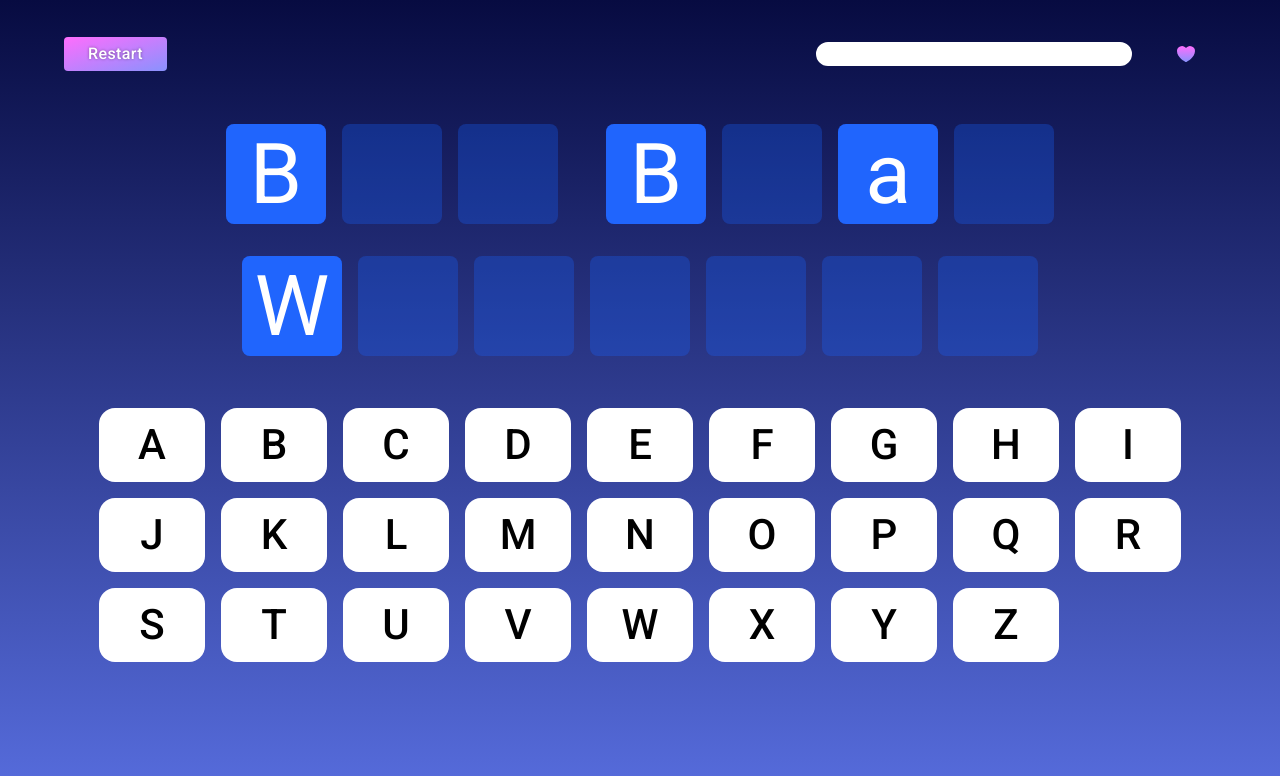
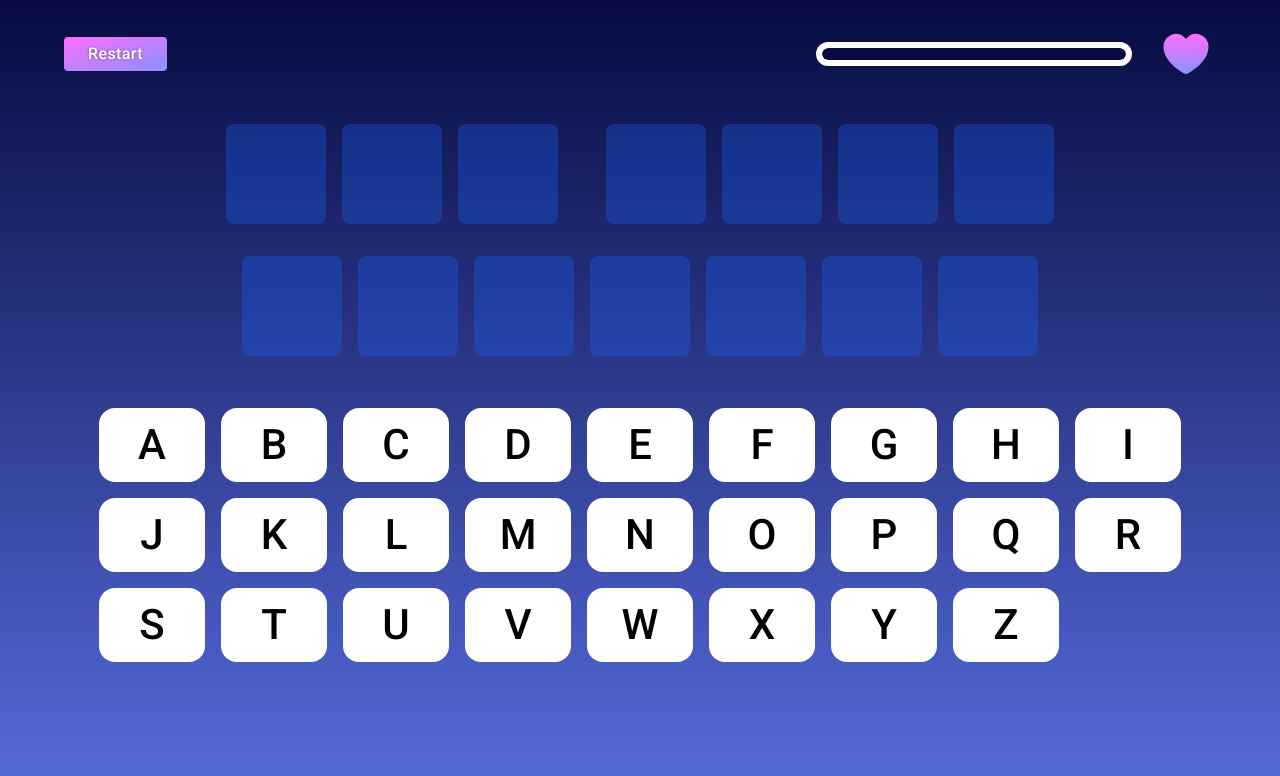
Before and after one commit to danielstephany/flashyQ, a React app: page / in a window 1280 px wide. Shown: the top 776 px of the page. Built offline with nearby package versions, Linux system fonts and the light colour scheme; a web font is replaced by a local one.

Commit message:
hooked up health bar to selections

```diff
--- a/src/components/elements/HealthBar.tsx
+++ b/src/components/elements/HealthBar.tsx
@@ -31,8 +31,8 @@ const HealthBar = styled(HealthBarComp)`
         height: 100%;
         background-color: #070b41;
         position: absolute;
-        right: ${({ healthSlots, currentSlot }) => 100 * (currentSlot / healthSlots)}%;
-        transition: 0.5s ease right;
+        left: calc(${({ healthSlots, currentSlot }) => 100 * (currentSlot / healthSlots)}% - 100%);
+        transition: 0.5s ease;
     }
 ` as typeof HealthBarComp
 
--- a/src/components/layouts/MainLayout.tsx
+++ b/src/components/layouts/MainLayout.tsx
@@ -1,6 +1,5 @@
 import React from 'react'
 import styled from 'styled-components'
-import MainHeader from '@src/components/modules/MainHeader.tsx'
 
 interface iProps {
     children: React.ReactNode,
@@ -14,7 +13,6 @@ const MainLayoutComp: React.ElementType = ({
 
     return (
         <div className={className}>
-            <MainHeader/>
             {children}
         </div>
     )
--- a/src/components/modules/HealthMeter.tsx
+++ b/src/components/modules/HealthMeter.tsx
@@ -35,7 +35,7 @@ const HealthMeterComp: React.ElementType = ({ className, currentSlot }: iProps)
                 <HealthBar healthSlots={5} currentSlot={currentSlot} />
             </div>
             <div className="health__icon">
-                <HeartIcon pulse={pulse} pulseShrink={5 === currentSlot}/>
+                <HeartIcon pulse={pulse} pulseShrink={0 === currentSlot}/>
             </div>
         </div>
     )
--- a/src/components/modules/MainHeader.tsx
+++ b/src/components/modules/MainHeader.tsx
@@ -3,14 +3,13 @@ import styled from 'styled-components'
 import HealthMeter from '@src/components/modules/HealthMeter.tsx'
 import Button from "@src/components/controls/Button.tsx"
 
-const MainHeaderComp: React.ElementType = ({className}) => {
-    const [slot, setSlot] = useState<number>(5)
+const MainHeaderComp: React.ElementType = ({ className, currentSlot }) => {
 
     return (
         <div className={className}>
             <div className='main-header__content'>
                 <Button component="a" href="#">Restart</Button>
-                <HealthMeter currentSlot={slot} />
+                <HealthMeter currentSlot={currentSlot} />
             </div>
         </div>
     )
--- a/src/views/Main/GuessSlots/GuessSlots.tsx
+++ b/src/views/Main/GuessSlots/GuessSlots.tsx
@@ -23,16 +23,16 @@ const parseWordString = (str: string) => {
 
 interface iGuessSlotsProps {
     wordString: string,
-    guessSet: Set<string>
+    selections: Set<string>
 }
 
-const GuessSlots: React.ElementType = ({ wordString, guessSet }: iGuessSlotsProps) => {
+const GuessSlots: React.ElementType = ({ wordString, selections }: iGuessSlotsProps) => {
     const stringArray = useRef(parseWordString(wordString))
 
     const buildGuessSlots = (word: string) => (
         Array.from(word).map((letter: string) => {
-            const isActive = letter ? guessSet.has(letter.toLowerCase()) : false
-            return <GuessSlotItem active={isActive} >{letter}</GuessSlotItem>
+            const isActive = letter ? selections.has(letter.toLowerCase()) : false
+            return <GuessSlotItem active={isActive} >{letter.toUpperCase()}</GuessSlotItem>
         })
     )
 
--- a/src/views/Main/LetterList/LetterList.tsx
+++ b/src/views/Main/LetterList/LetterList.tsx
@@ -2,14 +2,8 @@ import React, { MouseEvent } from 'react'
 import styled from 'styled-components'
 import LetterListButton from "./LetterListButton.tsx"
 
-const LetterListComp: React.ElementType = ({className, setSelections, selections}) => {
+const LetterListComp: React.ElementType = ({ className, handleSelection, selections}) => {
     const letters = ["a","b","c","d","e","f","g","h","i","j","k","l","m","n","o","p","q","r","s","t","u","v","w","x","y","z"];
-
-    const handleSelection = (value: string) => (e: MouseEvent) => {
-        if(!selections.has(value)){
-            setSelections(new Set([value, ...selections]))
-        }
-    }
 
      const displayLetters = () => {
          return letters.map(letter => {
--- a/src/views/Main/LetterList/LetterListButton.tsx
+++ b/src/views/Main/LetterList/LetterListButton.tsx
@@ -27,6 +27,7 @@ const LetterListButton = styled(LetterListButtonComp)`
     &:disabled {
         opacity: 0.5;
         background-color: #dbd8fc;
+        cursor: not-allowed;
     }
     &:hover {
         background-color: #dbd8fc;
--- a/src/views/Main/Main.tsx
+++ b/src/views/Main/Main.tsx
@@ -4,6 +4,7 @@ import Modal from '@src/components/modules/Modal/index.tsx'
 import styled from 'styled-components'
 import GuessSlots from './GuessSlots/index.tsx'
 import LetterList from './LetterList/LetterList.tsx'
+import MainHeader from '@src/components/modules/MainHeader.tsx'
 
 const Box = styled.div`
     height: 500px;
@@ -12,16 +13,27 @@ const Box = styled.div`
 `
 
 const Main = () => {
-    const [selections, setSelections] = useState(new Map())
+    const [selections, setSelections] = useState<Set<string>>(new Set())
+    const [health, setHealth] = useState(5)
+    const [answer, setAnswer] = useState("Big  Bear  Wiggles")
     const [open, setOpen] = useState(false)
 
     const handleClick = () => {
         setOpen(!open)
     }
 
+    const handleSelection = (value: string) => (e: MouseEvent) => {
+        if (answer.indexOf(value) < 0){
+            setHealth(health - 1)
+        }
+        if (!selections.has(value)) {
+            setSelections(new Set([value, ...selections]))
+        }
+    }
+
     return (
         <MainLayout>
-            {/* <button onClick={handleClick}>test</button> */}
+            <MainHeader currentSlot={health}/>
             <Modal open={open}>
                 <Box>
                     <button onClick={handleClick}>Close</button>
@@ -30,8 +42,8 @@ const Main = () => {
                     <textarea></textarea>
                 </Box>
             </Modal>
-            <GuessSlots wordString="Big  Bear  Wiggles" guessSet={new Set(["b", "a", "w"])}/>
-            <LetterList selections={selections} setSelections={setSelections} />
+            <GuessSlots wordString={answer} selections={selections}/>
+            <LetterList selections={selections} handleSelection={handleSelection} />
         </MainLayout>
     )
 }
--- a/tsconfig.json
+++ b/tsconfig.json
@@ -1,6 +1,6 @@
 {
   "compilerOptions": {
-    "target": "es5",
+    "target": "es2015",
     "lib": [
       "dom",
       "dom.iterable",
```
